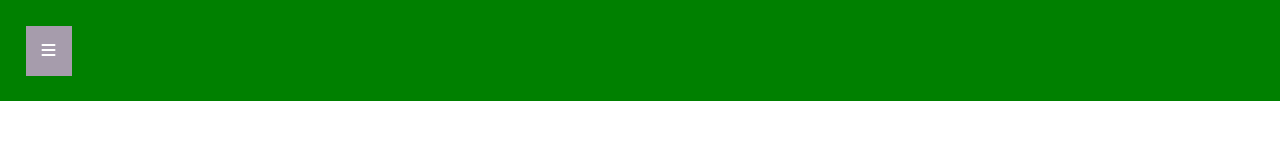
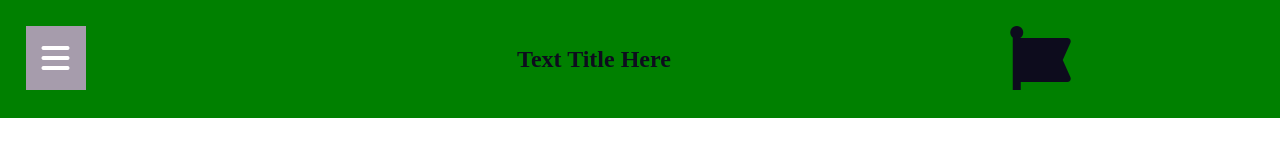
Before and after one commit to WishDotCom/challenge-landingpage2, a plain HTML site: page index.html in a window 1280 px wide. Drawn offline with Linux system fonts and the light colour scheme.

Commit message:
Update index.html

```diff
--- a/index.html
+++ b/index.html
@@ -13,19 +13,30 @@
   </head>
   <body>
 
+    <nav>
         <div class="nav-wrapper">
-        <nav>
 
+
+            <div class="hamburger-menu">
             <!--Referenced from W3Schools-->
-
                 <div class="dropdown">
-                <button onclick="navButton()" class="dropbtn"><i class="fa-solid fa-bars"></i></i></button>
+                    <button onclick="navButton()" class="dropbtn"><i class="fa-solid fa-bars fa-2x"></i></i></button>
                     <div id="myDropdown" class="dropdown-content">
                     <a href="#">Link 1</a>
                     <a href="#">Link 2</a>
                     <a href="#">Link 3</a>
                     </div>
                 </div>
+
+            </div>
+
+                <div class="center">
+                <h1 class="main-title">Text Title Here</h1>
+                </div>
+
+                <div>
+                <i class="fa-solid fa-font-awesome fa-4x"></i>
+                </div>
     </nav>
     </div>
 
```
Lines whose indentation alone changed are shown as unchanged.
